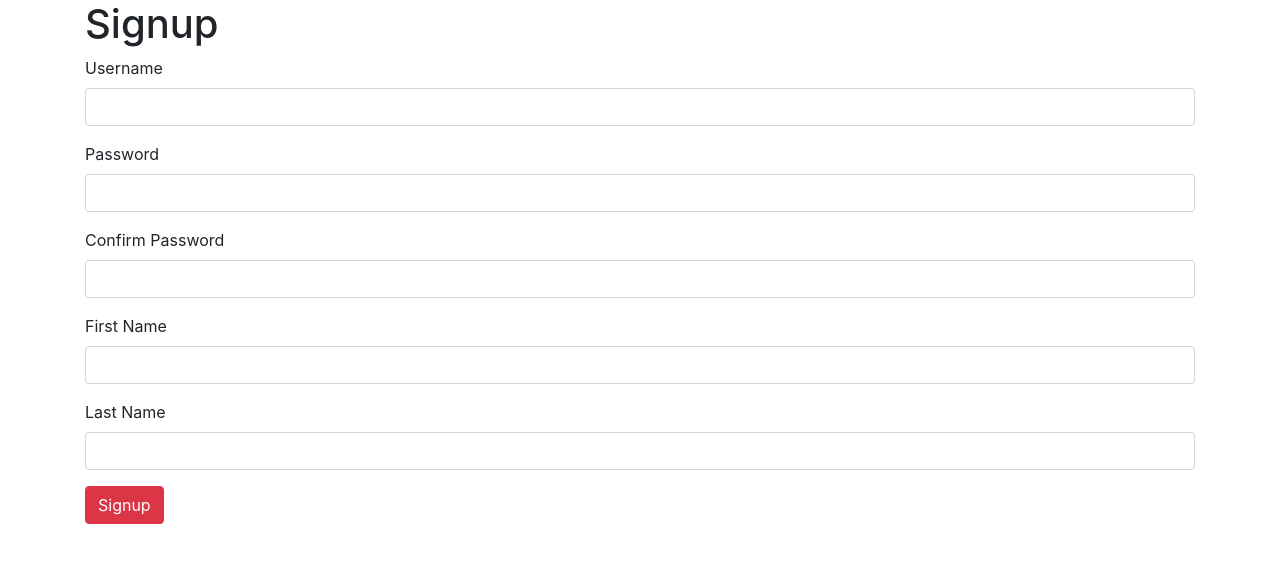
After one commit to eddieqiao23/django, a Django app: page /quiz/signup/ in a window 1280 px wide. The commit adds this page. Shown: the top 563 px of the page. Run offline with Django 3.2, Linux system fonts and the light colour scheme; some libraries are stand-ins or nearby versions.

Commit message:
created signup form, still doesn't create user successfully

```diff
--- a/quiz/templates/quiz/questions.html
+++ b/quiz/templates/quiz/questions.html
@@ -16,7 +16,7 @@
       <script>
         MathJax = {
           tex: {
-            inlineMath: [['$', '$'], ['\\(', '\\)']]
+            inlineMath: [['$', '$']]
           }
         };
       </script>
--- /dev/null
+++ b/quiz/templates/quiz/signup.html
@@ -0,0 +1,72 @@
+<!DOCTYPE html>
+<html>
+  <head>
+    <title>Results</title>
+      <!-- This section (4 items) includes Bootstrap 4 -->
+
+      <!-- Latest compiled and minified CSS -->
+      <link rel="stylesheet" href="https://maxcdn.bootstrapcdn.com/bootstrap/4.4.1/css/bootstrap.min.css" />
+      <!-- jQuery library -->
+      <script src="https://ajax.googleapis.com/ajax/libs/jquery/3.4.1/jquery.min.js"></script>
+      <!-- Popper JS -->
+      <script src="https://cdnjs.cloudflare.com/ajax/libs/popper.js/1.16.0/umd/popper.min.js"></script>
+      <!-- Latest compiled JavaScript -->
+      <script src="https://maxcdn.bootstrapcdn.com/bootstrap/4.4.1/js/bootstrap.min.js"></script>
+  </head>
+
+  <body>
+    <div class = "container">
+      <h1>Signup</h1>
+
+      <form method = "POST">
+        {% csrf_token %}
+        {% if failed %}
+          <div class = "alert alert-danger">
+            There is an error with your account.
+          </div>
+        {% endif %}
+        <div class = "form-group">
+          <label for = "inputUsername">Username</label>
+          <input type = "text" class = "form-control" name = "inputUsername" id = "inputUsername" />
+        </div>
+        {% if noUsername %}
+          <div class = "alert alert-danger">
+            Please enter a username.
+          </div>
+        {% elif duplicateUser %}
+          <div class = "alert alert-danger">
+            This username is already used.
+          </div>
+        {% endif %}
+
+        <div class = "form-group">
+          <label for = "inputPassword">Password</label>
+          <input type = "password" class = "form-control" name = "inputPassword" id = "inputPassword" />
+        </div>
+
+        <div class = "form-group">
+          <label for = "inputPasswordConfirm">Confirm Password</label>
+          <input type = "password" class = "form-control" name = "inputPasswordConfirm" id = "inputPasswordConfirm" />
+        </div>
+
+        {% if diffPassword %}
+          <div class = "alert alert-danger">
+            The passwords do not match.
+          </div>
+        {% endif %}
+
+        <div class = "form-group">
+          <label for = "inputFirstName">First Name</label>
+          <input type = "text" class = "form-control" name = "inputFirstName" id = "inputFirstName" />
+        </div>
+
+        <div class = "form-group">
+          <label for = "inputLastName">Last Name</label>
+          <input type = "text" class = "form-control" name = "inputLastName" id = "inputLastName" />
+        </div>
+
+        <button type = "submit" class = "btn btn-danger">Signup</button>
+      </form>
+    </div>
+  </body>
+</html>
--- a/quiz/urls.py
+++ b/quiz/urls.py
@@ -6,8 +6,9 @@ from django.urls import include, path
 app_name = "quiz"
 urlpatterns = [
     path('', views.index, name='index'),
+    path('signup/', views.signup, name = 'signup'),
     # ex: /quiz/5/
-    path('<int:quiz_id>/', views.quiz_details, name='quiz_details'),
+    path('<int:quiz_id>/', views.quiz_details, name = 'quiz_details'),
     # ex: /quiz/3/results/
     path('results/', views.results_index, name = 'results_index'),
     path('<int:quiz_id>/results', views.results, name = 'results'),
--- a/quiz/views.py
+++ b/quiz/views.py
@@ -17,7 +17,10 @@ def index(request):
     failed = False
 
     if request.method == "POST" and "signup" in request.POST.keys():
-        return HttpResponse("SIGNUP")
+        template = loader.get_template('quiz/signup.html')
+        context = {}
+
+        return HttpResponse(template.render(context, request))
     elif request.method == "POST":
         if 'inputUsername' in request.POST.keys():
             user = authenticate(username=request.POST['inputUsername'], password=request.POST['inputPassword'])
@@ -41,6 +44,72 @@ def index(request):
         'loggedIn': loggedIn,
         'user': request.user,
         'failed': failed,
+    }
+
+    return HttpResponse(template.render(context, request))
+
+def signup(request):
+    print("hihi")
+    template = loader.get_template('quiz/signup.html')
+    diffPassword = False
+    duplicateUser = False
+    noUsername = False
+    noPassword = False
+
+    if request.method == "POST":
+        print("hihi")
+        if request.POST["inputPassword"] != request.POST["inputPasswordConfirm"]:
+            diffPassword = True
+        if User.objects.filter(username = request.POST["inputUsername"]).count() != 0:
+            duplicateUser = True
+        if len(request.POST["inputUsername"]) == 0:
+            noUsername = True
+        if len(request.POST["inputPassword"]) == 0 and len(request.POST["inputPasswordConfirm"]) == 0:
+            noPassword = True
+
+        context = {
+            'diffPassword': diffPassword,
+            'duplicateUser': duplicateUser,
+            'noUsername': noUsername,
+            'noPassword': noPassword
+        }
+        print(context)
+
+        if (not diffPassword) and (not duplicateUser) and (not noUsername) and (not noPassword):
+            print("ACC IS MADE")
+            user = User.objects.create_user(
+                username = request.POST["inputUsername"],
+                password = request.POST["inputPassword"],
+                first_name = request.POST["inputFirstName"],
+                last_name = request.POST["inputLastName"]
+            )
+            user.save()
+
+            login_user = authenticate(username=request.POST['inputUsername'], password=request.POST['inputPassword'])
+
+            if login_user is not None:
+                login(request, login_user)
+            else:
+                print("SLKDFJLKSDFLKJSDJKF")
+
+            template = loader.get_template('quiz/index.html')
+
+        return HttpResponse(template.render(context, request))
+    else:
+        context = {
+            'diffPassword': False,
+            'duplicateUser': False,
+            'noUsername': False,
+            'noPassword': False
+        }
+
+        return HttpResponse(template.render(context, request))
+
+    context = {
+        'diffPassword': False,
+        'duplicateUser': False,
+        'noUsername': False,
+        'noPassword': False
     }
 
     return HttpResponse(template.render(context, request))
```
Also changed, not shown: quiz/templates/quiz/index.html (+8 -8 lines), quiz/templates/quiz/results.html (+11 -0 lines), db.sqlite3.
